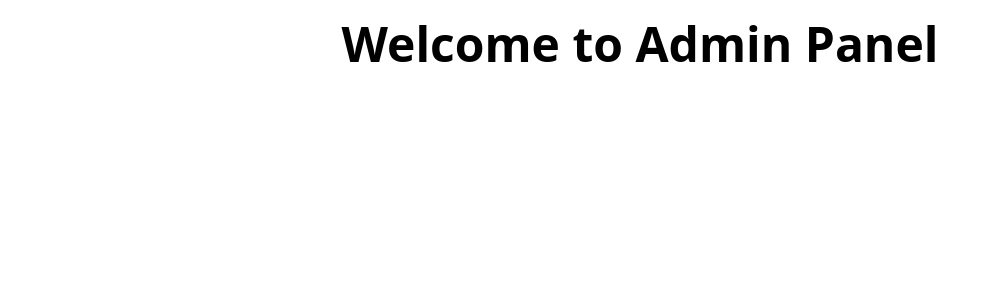
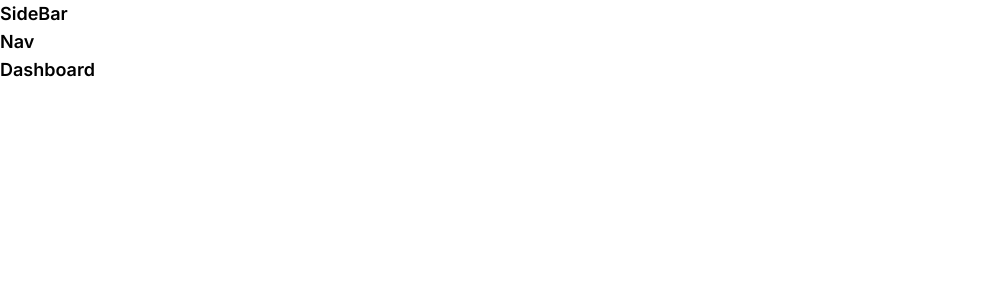
Before and after one commit to AbuKhairAnis/skin_clud_dashboard, a Next.js app: page / in a window 1280 px wide. Shown: the top 300 px of the page, without its empty margins (0-997 px from the left). Built offline with nearby package versions, Linux system fonts and the light colour scheme.

Commit message:
Dashboard

```diff
--- a/app/dashboard/layout.jsx
+++ /dev/null
@@ -1,18 +0,0 @@
-import Navbar from "../ui/dashboard/navbar/navbar";
-import Sidebar from "../ui/dashboard/sidebar/sidebar";
-
-const Layout = ({ children }) => {
-  return (
-    <div >
-      <div >
-        <Sidebar />
-      </div>
-      <div >
-        <Navbar />
-        {children}
-      </div>
-    </div>
-  );
-};
-
-export default Layout;
--- a/app/dashboard/page.jsx
+++ /dev/null
@@ -1,11 +0,0 @@
-
-
-const Dashboard = () => {
-  return (
-    <div>
-Dashboard
-    </div>
-  );
-};
-
-export default Dashboard;
--- a/app/layout.js
+++ b/app/layout.js
@@ -1,5 +1,9 @@
+import { Inter } from "next/font/google";
+import Navbar from './Pages/Navbar/Navbar';
+import Sidebar from './Pages/Sidebar/Sidebar';
 import './global.css';
 
+const inter = Inter({ subsets: ["latin"] });
 
 export const metadata = {
   title: "Admin Dashboard",
@@ -9,7 +13,16 @@ export const metadata = {
 export default function RootLayout({ children }) {
   return (
     <html lang="en">
-      <body >{children}</body>
+      <body className={inter.className}>
+        <div className='text-lg font-semibold '>
+          <div >
+            <Sidebar />
+          </div>
+          <div >
+            <Navbar />
+            {children}
+          </div>
+        </div></body>
     </html>
   );
 }
--- a/app/page.jsx
+++ b/app/page.jsx
@@ -1,9 +1,9 @@
-const Homepage = () => {
+const Dashboard = () => {
   return (
     <div>
-      <h1 className="text-5xl font-bold text-center mt-5">Welcome to Admin Panel</h1>
+Dashboard
     </div>
   );
 };
 
-export default Homepage;
+export default Dashboard;
```
Also changed, not shown: app/Pages/Card/Card.jsx (renamed from app/ui/dashboard/Card/Card.jsx), app/Pages/Chart/Chart.jsx (renamed from app/ui/dashboard/Chart/Chart.jsx), app/Pages/Chart/Chart.module.css (renamed from app/ui/dashboard/Chart/Chart.module.css), app/Pages/Navbar/Navbar.jsx (renamed from app/ui/dashboard/Navbar/Navbar.jsx), app/Pages/Rightbar/Rightbar.jsx (renamed from app/ui/dashboard/Rightbar/Rightbar.jsx), app/Pages/Sidebar/Sidebar.jsx (renamed from app/ui/dashboard/Sidebar/Sidebar.jsx), app/Pages/Transactions/Transactions.jsx (renamed from app/ui/dashboard/Transactions/Transactions.jsx).
